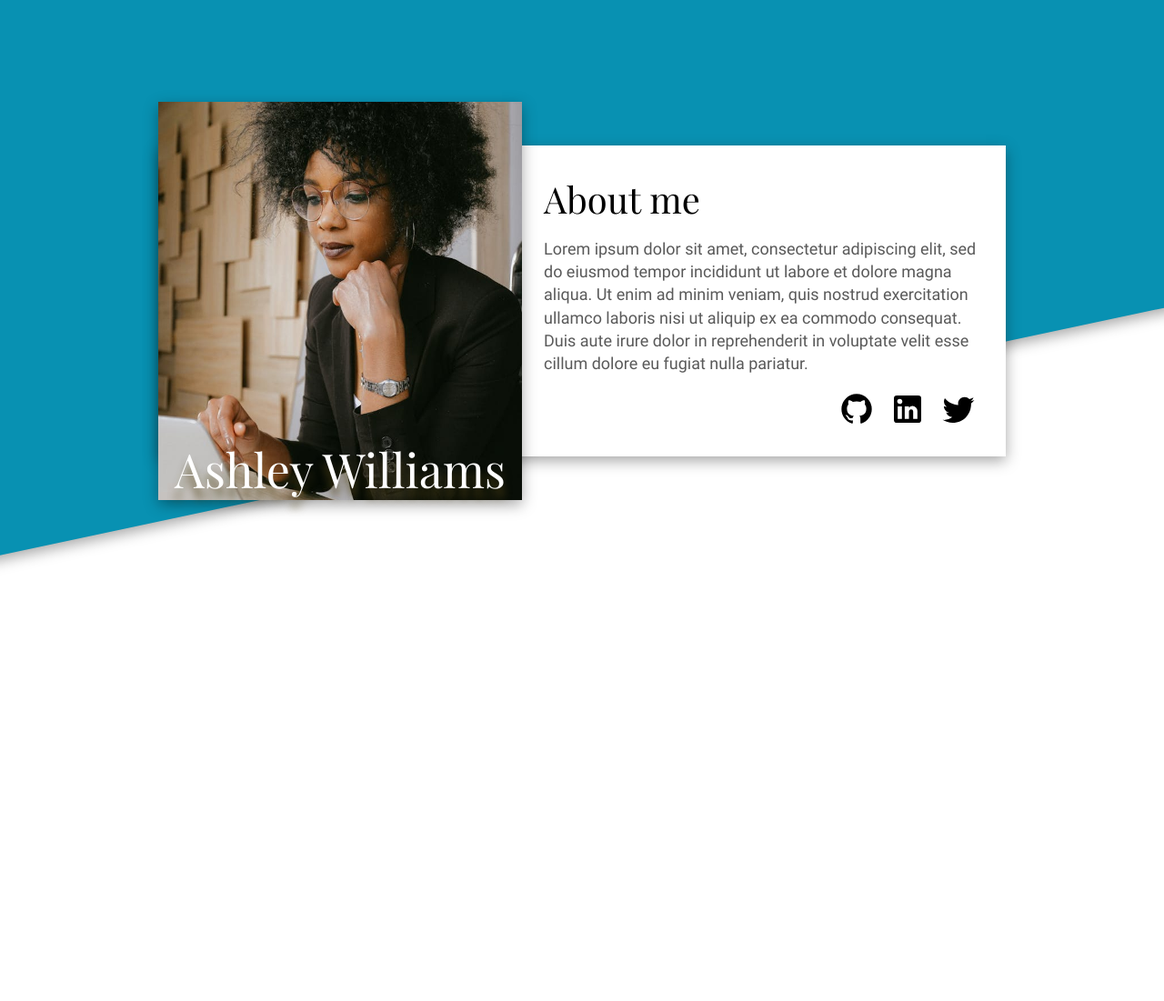
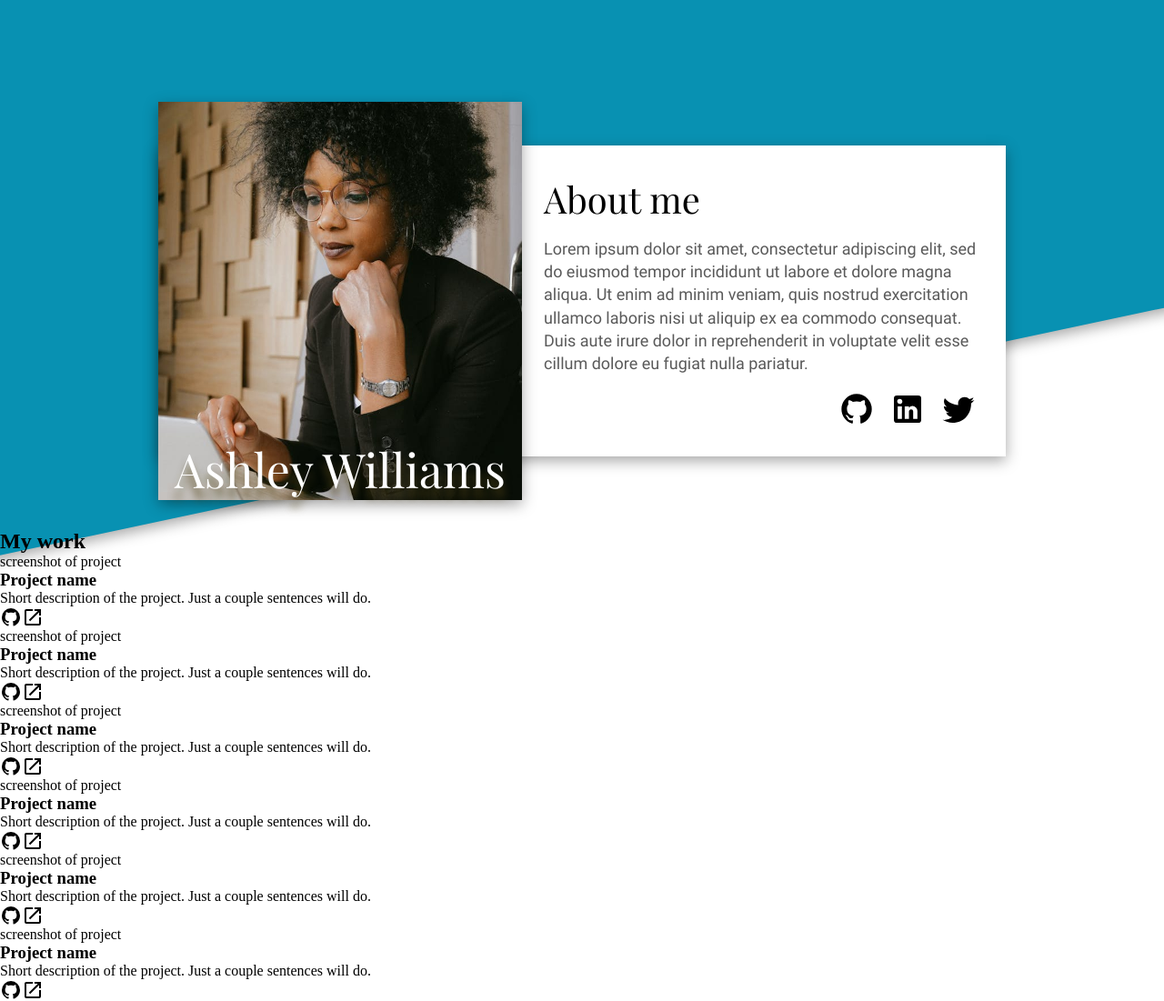
Before and after one commit to arturopstem/homepage, a website built with webpack: page src/index.html in a window 1280 px wide. Shown: the whole page at 91% size. Before the commit the page ends 800 px from the top, so only its background shows below. Built offline with nearby package versions, Linux system fonts and the light colour scheme.

Commit message:
feat: add main my-work structure to index.html

```diff
--- a/src/index.html
+++ b/src/index.html
@@ -50,6 +50,157 @@
           </ul>
         </div>
       </header>
+      <main>
+        <section class="my-work">
+          <header><h2>My work</h2></header>
+          <section class="work-cards">
+            <article class="card">
+              <picture>screenshot of project</picture>
+              <h3>Project name</h3>
+              <p>
+                Short description of the project. Just a couple sentences will
+                do.
+              </p>
+              <ul>
+                <li>
+                  <a href="#">
+                    <svg viewBox="0 0 24 24">
+                      <use href="./assets/icons/github.svg#icon"></use>
+                    </svg>
+                  </a>
+                </li>
+                <li>
+                  <a href="#">
+                    <svg viewBox="0 0 24 24">
+                      <use href="./assets/icons/open-in-new.svg#icon"></use>
+                    </svg>
+                  </a>
+                </li>
+              </ul>
+            </article>
+            <article class="card">
+              <picture>screenshot of project</picture>
+              <h3>Project name</h3>
+              <p>
+                Short description of the project. Just a couple sentences will
+                do.
+              </p>
+              <ul>
+                <li>
+                  <a href="#">
+                    <svg viewBox="0 0 24 24">
+                      <use href="./assets/icons/github.svg#icon"></use>
+                    </svg>
+                  </a>
+                </li>
+                <li>
+                  <a href="#">
+                    <svg viewBox="0 0 24 24">
+                      <use href="./assets/icons/open-in-new.svg#icon"></use>
+                    </svg>
+                  </a>
+                </li>
+              </ul>
+            </article>
+            <article class="card">
+              <picture>screenshot of project</picture>
+              <h3>Project name</h3>
+              <p>
+                Short description of the project. Just a couple sentences will
+                do.
+              </p>
+              <ul>
+                <li>
+                  <a href="#">
+                    <svg viewBox="0 0 24 24">
+                      <use href="./assets/icons/github.svg#icon"></use>
+                    </svg>
+                  </a>
+                </li>
+                <li>
+                  <a href="#">
+                    <svg viewBox="0 0 24 24">
+                      <use href="./assets/icons/open-in-new.svg#icon"></use>
+                    </svg>
+                  </a>
+                </li>
+              </ul>
+            </article>
+            <article class="card">
+              <picture>screenshot of project</picture>
+              <h3>Project name</h3>
+              <p>
+                Short description of the project. Just a couple sentences will
+                do.
+              </p>
+              <ul>
+                <li>
+                  <a href="#">
+                    <svg viewBox="0 0 24 24">
+                      <use href="./assets/icons/github.svg#icon"></use>
+                    </svg>
+                  </a>
+                </li>
+                <li>
+                  <a href="#">
+                    <svg viewBox="0 0 24 24">
+                      <use href="./assets/icons/open-in-new.svg#icon"></use>
+                    </svg>
+                  </a>
+                </li>
+              </ul>
+            </article>
+            <article class="card">
+              <picture>screenshot of project</picture>
+              <h3>Project name</h3>
+              <p>
+                Short description of the project. Just a couple sentences will
+                do.
+              </p>
+              <ul>
+                <li>
+                  <a href="#">
+                    <svg viewBox="0 0 24 24">
+                      <use href="./assets/icons/github.svg#icon"></use>
+                    </svg>
+                  </a>
+                </li>
+                <li>
+                  <a href="#">
+                    <svg viewBox="0 0 24 24">
+                      <use href="./assets/icons/open-in-new.svg#icon"></use>
+                    </svg>
+                  </a>
+                </li>
+              </ul>
+            </article>
+            <article class="card">
+              <picture>screenshot of project</picture>
+              <h3>Project name</h3>
+              <p>
+                Short description of the project. Just a couple sentences will
+                do.
+              </p>
+              <ul>
+                <li>
+                  <a href="#">
+                    <svg viewBox="0 0 24 24">
+                      <use href="./assets/icons/github.svg#icon"></use>
+                    </svg>
+                  </a>
+                </li>
+                <li>
+                  <a href="#">
+                    <svg viewBox="0 0 24 24">
+                      <use href="./assets/icons/open-in-new.svg#icon"></use>
+                    </svg>
+                  </a>
+                </li>
+              </ul>
+            </article>
+          </section>
+        </section>
+      </main>
     </div>
   </body>
 </html>
```
